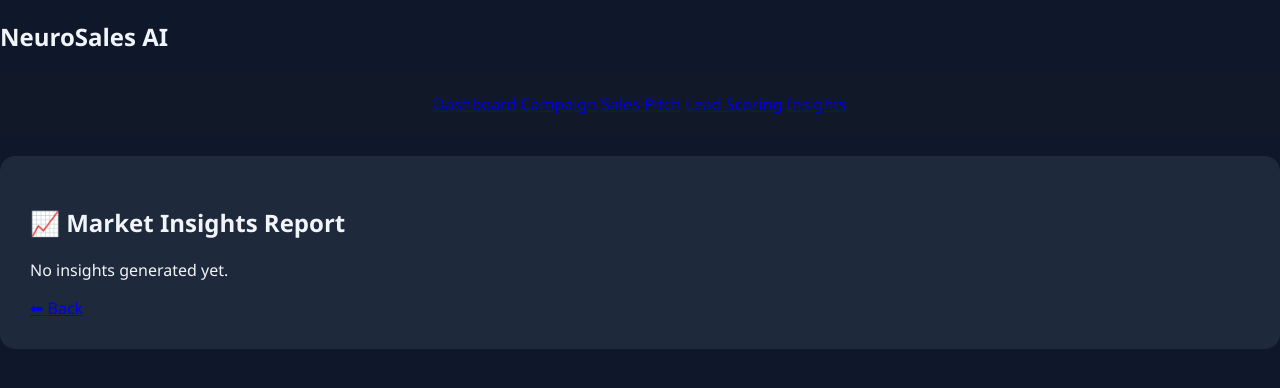
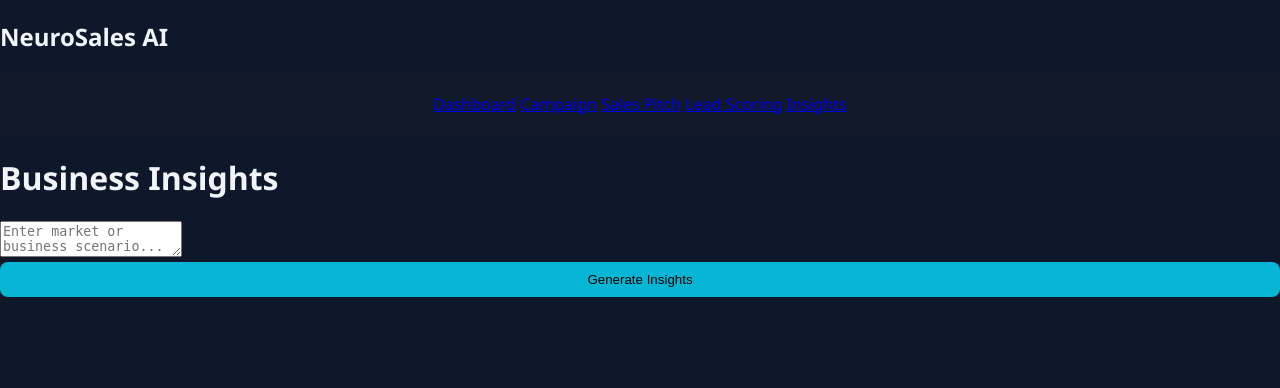
Before and after one commit to tharunkoruprolu127/Marketminds, a Flask app: template templates/insights.html in a window 1280 px wide. Shown: the top 388 px of the page. Run offline with Flask 3, Linux system fonts and the light colour scheme; the template is opened without the code that fills it, so the values that code supplies are empty.

Commit message:
Update insights.html to include input and output areas

```diff
--- a/templates/insights.html
+++ b/templates/insights.html
@@ -1,20 +1,12 @@
 {% extends "base.html" %}
+{% block title %}Business Insights{% endblock %}
 {% block content %}
 
-<div class="result-wrapper">
-    <div class="result-card">
-        <h2>📈 Market Insights Report</h2>
-
-        {% if result %}
-            <div class="ai-output">
-                <pre>{{ result }}</pre>
-            </div>
-        {% else %}
-            <p>No insights generated yet.</p>
-        {% endif %}
-
-        <a href="/" class="back-btn">⬅ Back</a>
-    </div>
+<div class="glass-panel">
+    <textarea id="insightInput" placeholder="Enter market or business scenario..."></textarea>
+    <button onclick="generate('insights','insightInput')">Generate Insights</button>
 </div>
 
+<div id="insightsOutput" class="card-grid"></div>
+
 {% endblock %}
```
